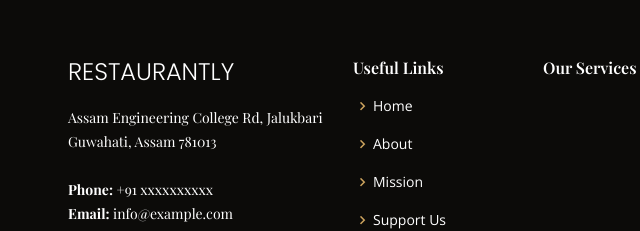
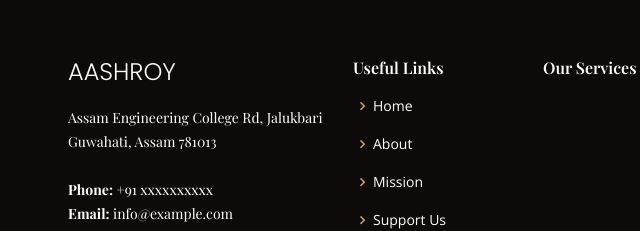
Before and after one commit to Spritan/AASHROY-Turing_Crypt, a website: page Mumbai_details.html in a window 1280 px wide. Shown: the part 881-1112 px from the top of the page, 14-654 px from the left. Drawn offline with nearby package versions, Linux system fonts and the light colour scheme; a web font is replaced by a local one.

Commit message:
typos corrected

```diff
--- a/Mumbai_details.html
+++ b/Mumbai_details.html
@@ -169,7 +169,7 @@
           <div class="row">
             <div class="col-lg-3 col-md-6">
               <div class="footer-info">
-                <h3>Restaurantly</h3>
+                <h3>AASHROY</h3>
                 <p>
                   Assam Engineering College Rd, Jalukbari<br />
                   Guwahati, Assam 781013 <br /><br />
```
Also changed, not shown: Support-us.html (+1 -1 lines), contactauthorities.html (+1 -1 lines), index-logout.html (+1 -1 lines), index.html (+1 -1 lines).
